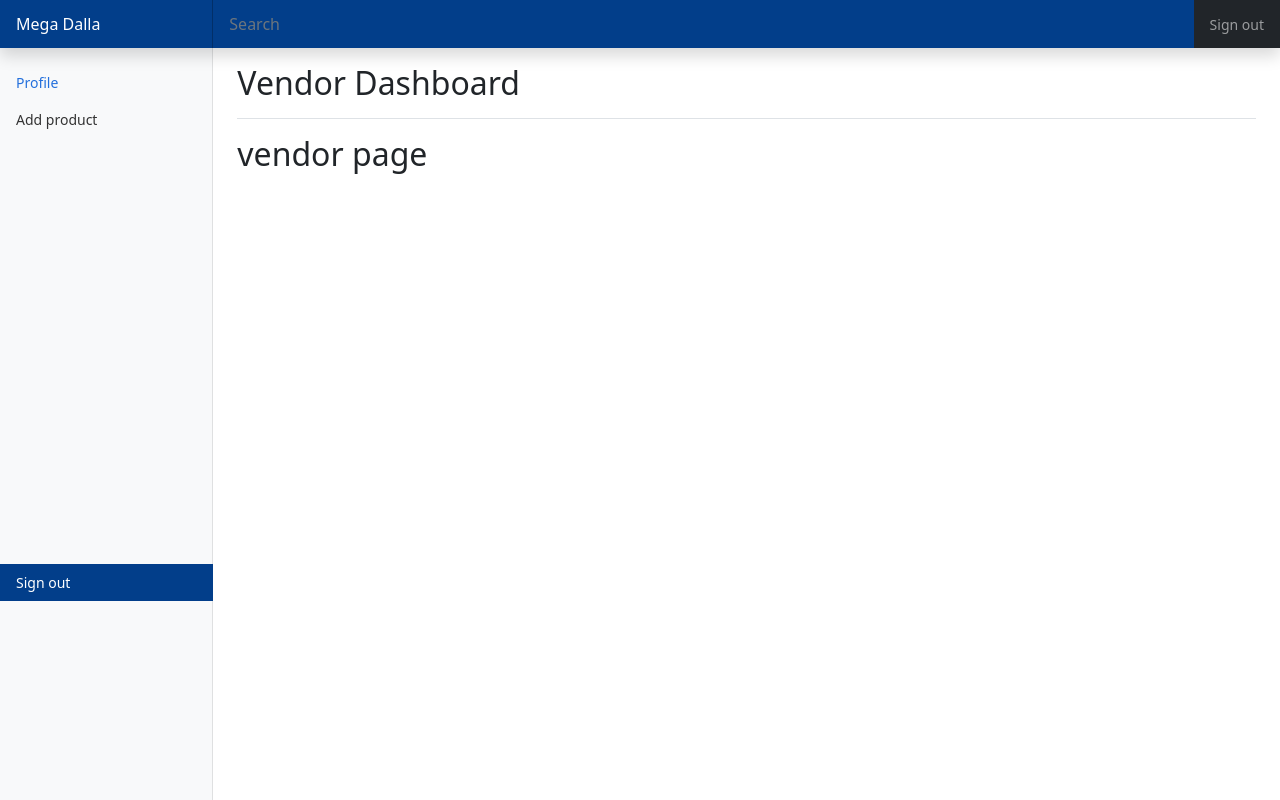
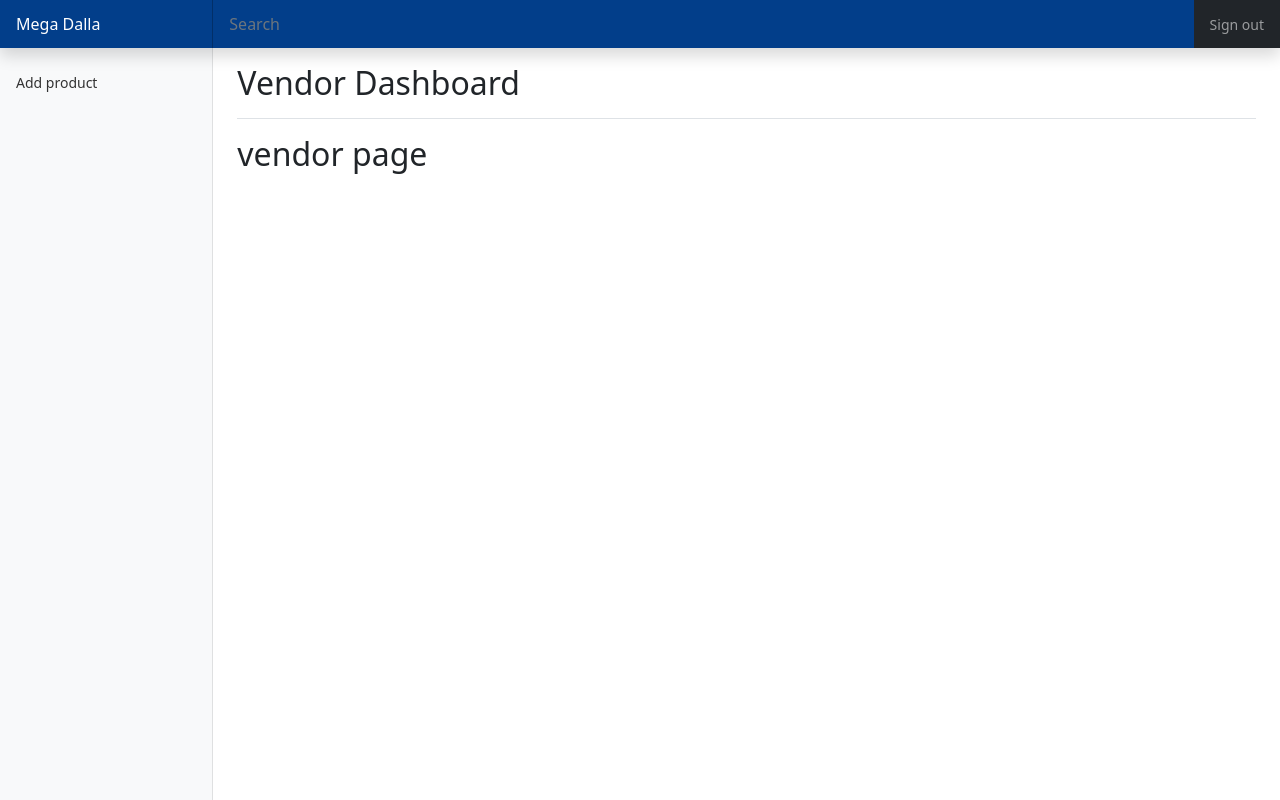
Before and after one commit to WayneMusungu/mega-dalla-backend, a Django app: page /vendor/ in a window 1280 px wide. Run offline with Django 4.2, Linux system fonts and the light colour scheme; some libraries are stand-ins or nearby versions.

Commit message:
Make changes

```diff
--- a/core/forms.py
+++ b/core/forms.py
@@ -9,7 +9,7 @@ from django_countries.widgets import CountrySelectWidget
 
 PAYMENT_CHOICES = (
 
-    ('M', 'Mpesa'),
+    ('F', 'Flutterwave'),
 
 )
 
--- a/core/templates/navbar.html
+++ b/core/templates/navbar.html
@@ -20,7 +20,7 @@
     <div class="collapse navbar-collapse" id="navbarCollapse">
       <div class="navbar-nav">
         <a href="/home" class="navbar-brand active" id="nav-link"
-          >MEGGA DALLA</a
+          >MEGA DALLA</a
         >
 
         <div class="dropdown">
@@ -60,7 +60,7 @@
           class="nav-link nav-item user-icon"
           style="cursor: pointer"
           id="nav-link"
-          routerLink="/profile-update"
+          href="/vendor/"
         >
           <i class="bi bi-person-circle"></i>
         </a>
--- a/core/templates/vendor_layout.html
+++ b/core/templates/vendor_layout.html
@@ -24,7 +24,7 @@
     <header
       class="navbar navbar-dark sticky-top bg-dark flex-md-nowrap p-0 shadow"
     >
-      <a class="navbar-brand col-md-3 col-lg-2 me-0 px-3" href="{%url 'core:vendor'%}"
+      <a class="navbar-brand col-md-3 col-lg-2 me-0 px-3" href="/home"
         >Mega Dalla</a
       >
       <button
@@ -58,26 +58,11 @@
         >
           <div class="position-sticky pt-3">
             <ul class="nav flex-column">
-              <li class="nav-item">
-                <a
-                  class="nav-link active"
-                  aria-current="page"
-                  href="#"
-                >
-                  <span data-feather="home"></span>
-                  Profile
-                </a>
-              </li>
+
               <li class="nav-item">
                 <a class="nav-link" href="{%url 'core:add-product'%}">
                   <span data-feather="users"></span>
                   Add product
-                </a>
-              </li>
-              <li class="nav-item signout-nav" style="margin-top: 426px">
-                <a class="nav-link" id="signout" href="/logout">
-                  <span data-feather="layers"></span>
-                  Sign out
                 </a>
               </li>
             </ul>
```
